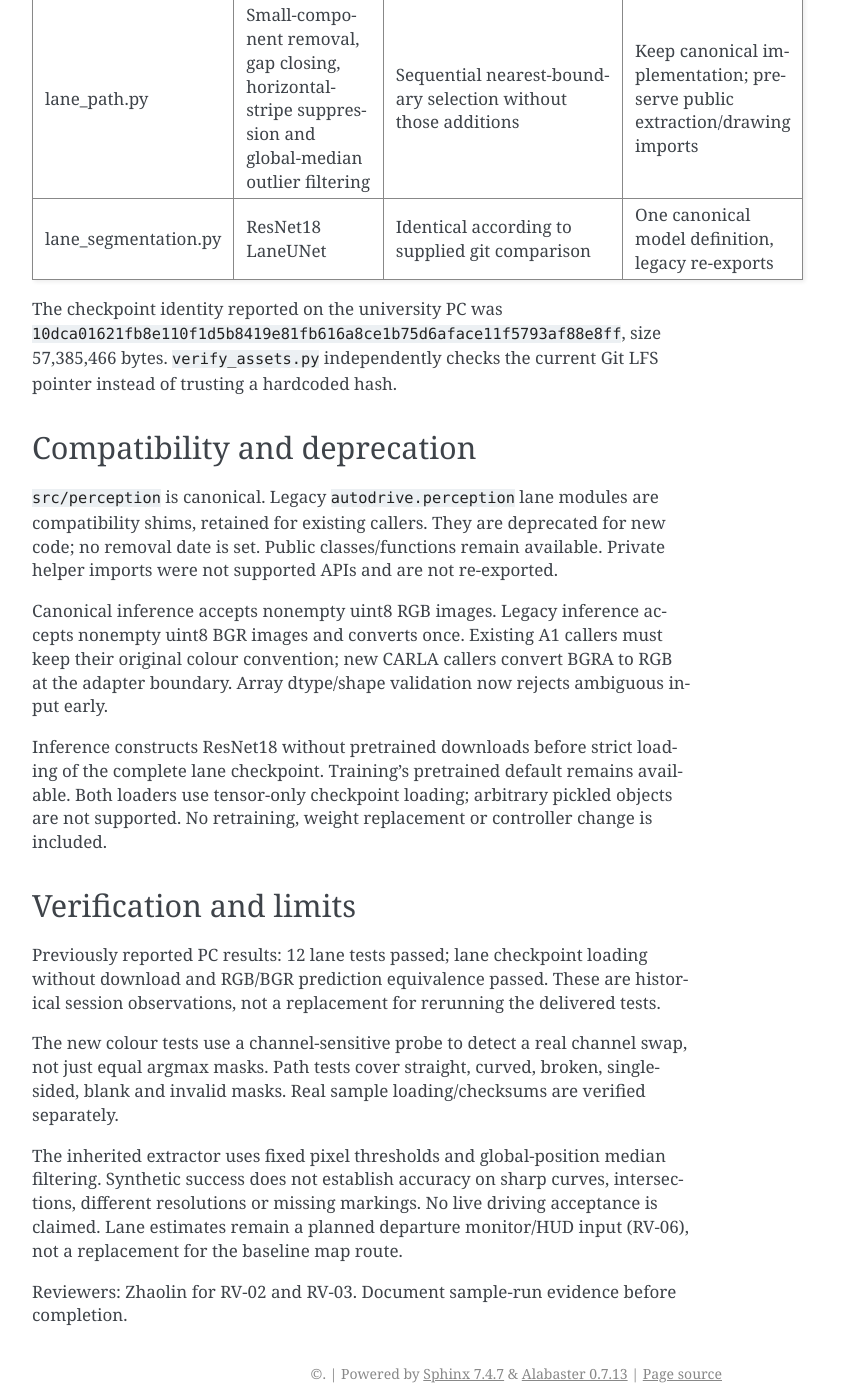
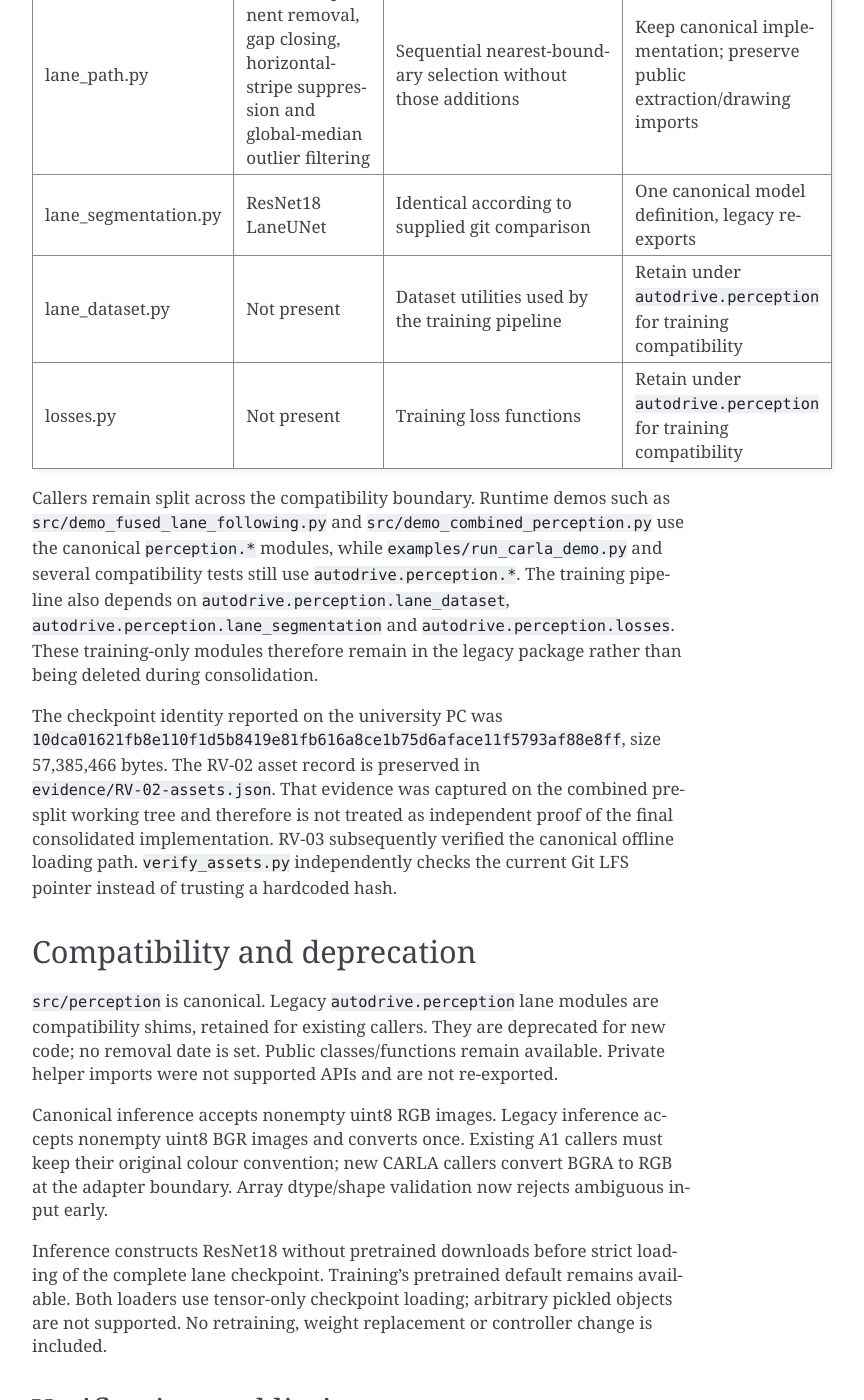
Before and after one commit to kkaaman/kkaaman-elec5308-a2-mo, a Sphinx documentation site: the page built from docs/lane_recovery.md, in a window 1280 px wide and 1400 px high, scrolled down 509 px. Shown: the whole window, without its empty margins (388-1252 px from the left). Built offline with Sphinx 7.4.7, drawn with Linux system fonts in a browser that asks for light colours.

Commit message:
docs(RV-02): complete lane implementation audit

```diff
--- a/docs/lane_recovery.md
+++ b/docs/lane_recovery.md
@@ -12,10 +12,25 @@ Git-history comparison performed in this environment.
 | lane_inference.py | RGB accepted without channel swap | Converts BGR to RGB | Canonical RGB inference; legacy wrapper preserves BGR |
 | lane_path.py | Small-component removal, gap closing, horizontal-stripe suppression and global-median outlier filtering | Sequential nearest-boundary selection without those additions | Keep canonical implementation; preserve public extraction/drawing imports |
 | lane_segmentation.py | ResNet18 LaneUNet | Identical according to supplied git comparison | One canonical model definition, legacy re-exports |
+| lane_dataset.py | Not present | Dataset utilities used by the training pipeline | Retain under `autodrive.perception` for training compatibility |
+| losses.py | Not present | Training loss functions | Retain under `autodrive.perception` for training compatibility |
+
+Callers remain split across the compatibility boundary. Runtime demos such as
+`src/demo_fused_lane_following.py` and `src/demo_combined_perception.py` use the
+canonical `perception.*` modules, while `examples/run_carla_demo.py` and several
+compatibility tests still use `autodrive.perception.*`. The training pipeline
+also depends on `autodrive.perception.lane_dataset`,
+`autodrive.perception.lane_segmentation` and
+`autodrive.perception.losses`. These training-only modules therefore remain in
+the legacy package rather than being deleted during consolidation.
 
 The checkpoint identity reported on the university PC was
 `10dca01621fb8e110f1d5b8419e81fb616a8ce1b75d6aface11f5793af88e8ff`,
-size 57,385,466 bytes. `verify_assets.py` independently checks the current Git
+size 57,385,466 bytes. The RV-02 asset record is preserved in
+`evidence/RV-02-assets.json`. That evidence was captured on the combined
+pre-split working tree and therefore is not treated as independent proof of the
+final consolidated implementation. RV-03 subsequently verified the canonical
+offline loading path. `verify_assets.py` independently checks the current Git
 LFS pointer instead of trusting a hardcoded hash.
 
 ## Compatibility and deprecation
```
Also changed, not shown: docs/lane_audit.md (deleted, +0 -35 lines).
